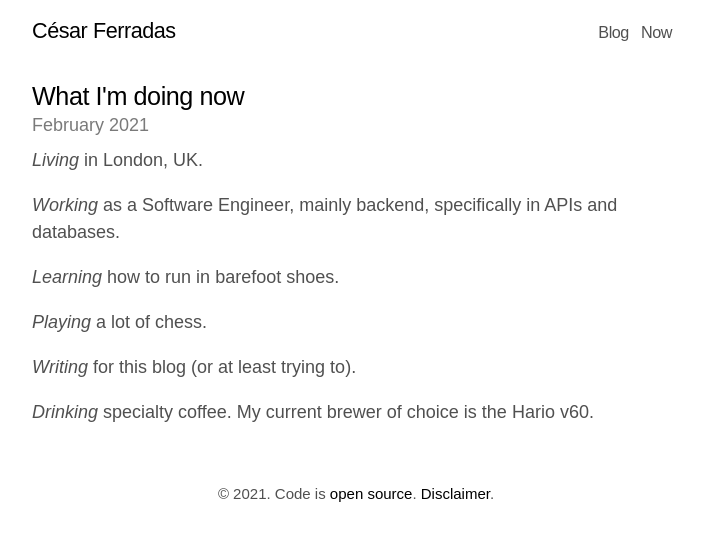
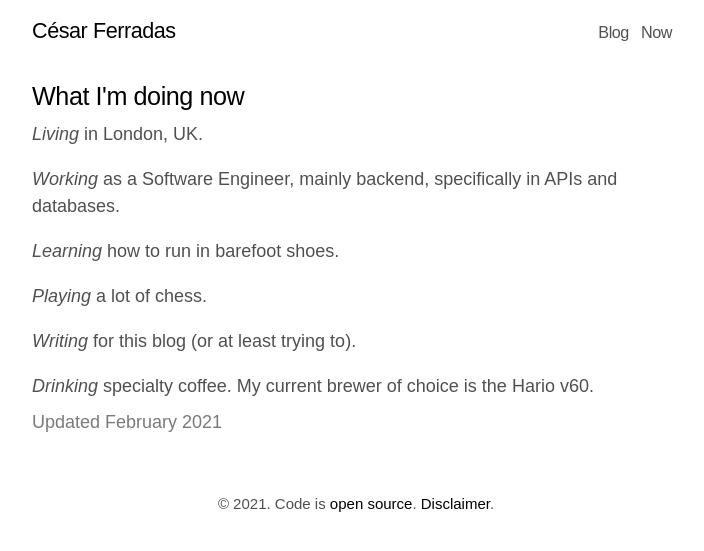
Before and after one commit to cesarferradas/ferrad.as, a Jekyll site: the page built from now.md, in a window 1280 px wide. Shown: the top 551 px of the page, without its empty margins (284-988 px from the left). Built offline with Jekyll 4.4.1, drawn with Linux system fonts in a browser that asks for light colours.

Commit message:
remove dates from blog posts

```diff
--- a/_layouts/page.html
+++ b/_layouts/page.html
@@ -4,12 +4,12 @@ layout: default
 
 <div class="page">
   <h1 class="page-title">{{ page.title }}</h1>
-  {% if page.last_modified_at %}
-    <span class="page-date">
-    {{ page.last_modified_at | date: '%B %Y' }}
-    </span>
-  {% endif %}
   <div class="page-content">
     {{ content }}
+    {% if page.last_modified_at %}
+      <span class="date">
+      Updated {{ page.last_modified_at | date: '%B %Y' }}
+      </span>
+    {% endif %}
   </div>
 </div>
--- a/_layouts/post.html
+++ b/_layouts/post.html
@@ -4,7 +4,6 @@ layout: default
 
 <div class="post">
   <h1 class="post-title">{{ page.title }}</h1>
-  <span class="post-date">{{ page.date | date_to_long_string }}</span>
   <div class="post-content">
     {{ content }}
   </div>
--- a/public/css/poole.css
+++ b/public/css/poole.css
@@ -313,8 +313,7 @@ tbody tr:nth-child(odd) th {
   margin-top: 0;
 }
 
-/* Meta data line below post title */
-.post-date, .page-date {
+.date {
   display: block;
   margin-top: -.5rem;
   margin-bottom: 0.4rem;
```
Also changed, not shown: blog.md (+0 -1 lines).
